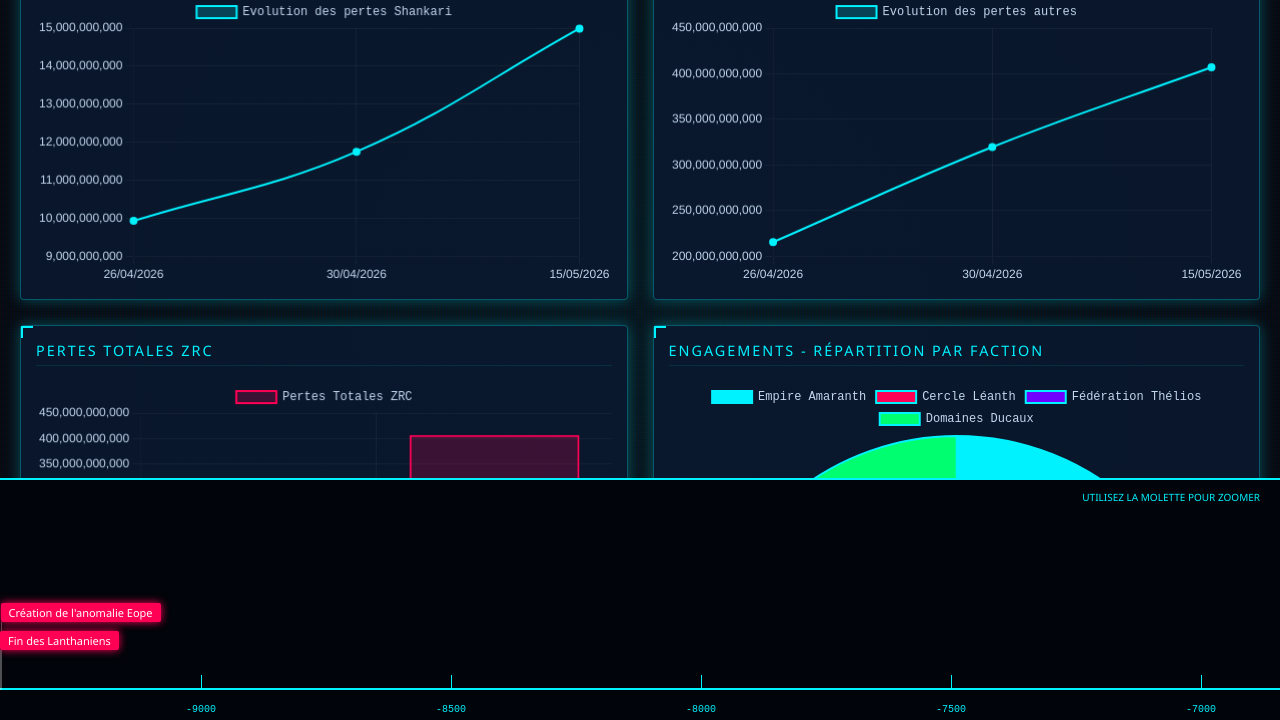
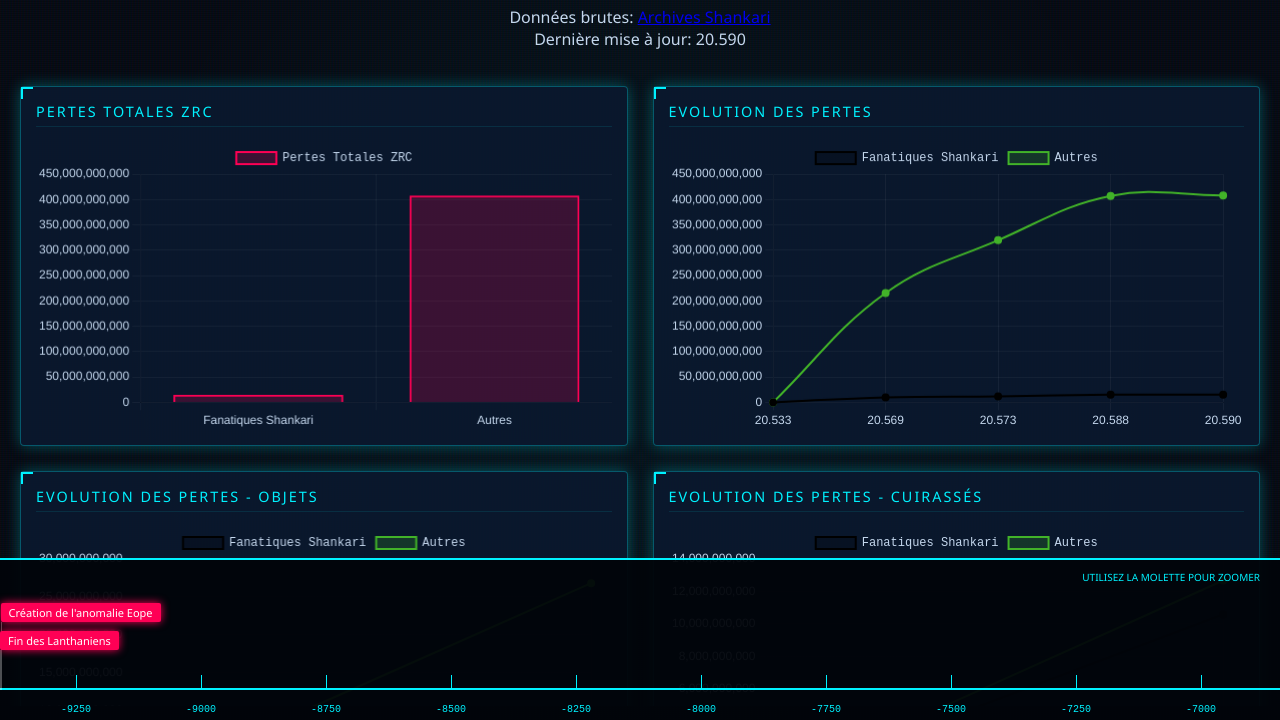
Before and after one commit to Andromelus-ng/Andromelus-ng, a plain HTML site: page index.html in a window 1280 px wide. Shown: the part 80-800 px from the top of the page. Drawn offline with nearby package versions, Linux system fonts and the light colour scheme.

Commit message:
20.590 - 17/05/2026

```diff
--- a/index.html
+++ b/index.html
@@ -1,9 +1,10 @@
 <!DOCTYPE html>
 <html lang="fr">
+
 <head>
     <meta charset="UTF-8">
     <meta name="viewport" content="width=device-width, initial-scale=1.0">
-    <title>Archives Tactiques - Commandement Galactique</title>
+    <title>Archives Shankari</title>
     <script src="https://cdn.jsdelivr.net/npm/chart.js"></script>
     <style>
         :root {
@@ -15,9 +16,12 @@
             --border-glow: 0 0 15px rgba(0, 242, 255, 0.3);
         }
 
-        body, html {
-            margin: 0; padding: 0;
-            height: 100%; width: 100%;
+        body,
+        html {
+            margin: 0;
+            padding: 0;
+            height: 100%;
+            width: 100%;
             background-color: var(--bg-deep);
             color: var(--text-main);
             font-family: 'Oxanium', 'Segoe UI', Roboto, sans-serif;
@@ -31,7 +35,7 @@
 
         /* Dashboard Area */
         #dashboard {
-            height: 70%;
+            height: 80%;
             width: 100%;
             overflow-y: auto;
             padding: 20px;
@@ -51,8 +55,14 @@
         }
 
         .chart-container::before {
-            content: ""; position: absolute; top: 0; left: 0; width: 10px; height: 10px;
-            border-top: 2px solid var(--neon-blue); border-left: 2px solid var(--neon-blue);
+            content: "";
+            position: absolute;
+            top: 0;
+            left: 0;
+            width: 10px;
+            height: 10px;
+            border-top: 2px solid var(--neon-blue);
+            border-left: 2px solid var(--neon-blue);
         }
 
         .chart-title {
@@ -68,8 +78,10 @@
         /* Timeline Area */
         #timeline-anchor {
             position: fixed;
-            bottom: 0; left: 0; width: 100%;
-            height: 30%;
+            bottom: 0;
+            left: 0;
+            width: 100%;
+            height: 20%;
             background: rgba(2, 5, 10, 0.95);
             border-top: 2px solid var(--neon-blue);
             z-index: 100;
@@ -77,7 +89,8 @@
         }
 
         #timeline-viewport {
-            width: 100%; height: 100%;
+            width: 100%;
+            height: 100%;
             overflow: hidden;
             position: relative;
             cursor: grab;
@@ -86,20 +99,25 @@
         #timeline-content {
             height: 100%;
             position: absolute;
-            top: 0; left: 0;
+            top: 0;
+            left: 0;
             transition: transform 0.1s ease-out;
         }
 
         .time-axis {
             position: absolute;
-            bottom: 30px; left: 0; width: 100%;
-            height: 2px; background: var(--neon-blue);
+            bottom: 30px;
+            left: 0;
+            width: 100%;
+            height: 2px;
+            background: var(--neon-blue);
         }
 
         .year-tick {
             position: absolute;
             bottom: 0;
-            width: 1px; height: 15px;
+            width: 1px;
+            height: 15px;
             background: var(--neon-blue);
         }
 
@@ -155,10 +173,14 @@
         #modal-overlay {
             display: none;
             position: fixed;
-            top: 0; left: 0; width: 100%; height: 100%;
-            background: rgba(0,0,0,0.85);
+            top: 0;
+            left: 0;
+            width: 100%;
+            height: 100%;
+            background: rgba(0, 0, 0, 0.85);
             z-index: 2000;
-            justify-content: center; align-items: center;
+            justify-content: center;
+            align-items: center;
         }
 
         #info-modal {
@@ -171,29 +193,61 @@
             position: relative;
         }
 
-        #info-modal h2 { color: var(--neon-blue); margin-top: 0; text-transform: uppercase; }
-        #info-modal .date-info { color: var(--neon-red); font-weight: bold; margin-bottom: 20px; font-family: monospace; }
-        #info-modal p { line-height: 1.6; }
+        #info-modal h2 {
+            color: var(--neon-blue);
+            margin-top: 0;
+            text-transform: uppercase;
+        }
+
+        #info-modal .date-info {
+            color: var(--neon-red);
+            font-weight: bold;
+            margin-bottom: 20px;
+            font-family: monospace;
+        }
+
+        #info-modal p {
+            line-height: 1.6;
+        }
+
         #info-modal .close-btn {
-            position: absolute; top: 15px; right: 15px;
-            cursor: pointer; color: var(--neon-red); font-weight: bold;
-            border: 1px solid var(--neon-red); padding: 5px 10px;
+            position: absolute;
+            top: 15px;
+            right: 15px;
+            cursor: pointer;
+            color: var(--neon-red);
+            font-weight: bold;
+            border: 1px solid var(--neon-red);
+            padding: 5px 10px;
         }
 
         #zoom-indicator {
-            position: absolute; top: 10px; right: 20px;
-            font-size: 10px; color: var(--neon-blue);
+            position: absolute;
+            top: 10px;
+            right: 20px;
+            font-size: 10px;
+            color: var(--neon-blue);
             text-transform: uppercase;
         }
 
-        ::-webkit-scrollbar { width: 6px; height: 6px; }
-        ::-webkit-scrollbar-thumb { background: var(--neon-blue); }
-        ::-webkit-scrollbar-track { background: transparent; }
+        ::-webkit-scrollbar {
+            width: 6px;
+            height: 6px;
+        }
 
+        ::-webkit-scrollbar-thumb {
+            background: var(--neon-blue);
+        }
+
+        ::-webkit-scrollbar-track {
+            background: transparent;
+        }
     </style>
 </head>
+
 <body>
-
+<h1 style="text-align: center;">Fanatiques Shankari - SIMIL - Archives</h1>
+<p style="text-align: center;">Données brutes: <a href="https://docs.google.com/spreadsheets/d/17NP_RPjoC8Iffd2b-dGDGBTo0Dj-Z2lc73VvLfwS0nU/edit?usp=sharing">Archives Shankari</a><br>Dernière mise à jour: 20.590</p>
 <div id="dashboard">
         <!-- Graphs are dynamically inserted here -->
     </div>
@@ -275,7 +329,9 @@
             [19503, "Destruction Terminus Amaranth", "La colonie avant poste Terminus Amaranth est détruite par le Gouverneur Amaranth John Hastings"],
             [19493, "Seigneurs de Scarr", "Les catastrophes militaires Amaranthes précédentes poussent les Seigneurs de Scarr à mettre une grande pression sur les mondes Shankari, négociant par cela la décolonisation de Terminus Amaranth, refusée par le Haut Commandement Shankar."],
             [18566, "Allégement des charges de l'Empire Sakura", "Le Culte de Kharinerin participe à l'allégement des charges de l'Empire Sakura en satomisant 1 500 000 canonnières"],
-        [18561, "Destruction de l'Orakor", "L'Oranor Khor Anéanth fait sécession et lance l'Orakor sur la Legio Tenebris, qui sera détruit par la défense locale."]
+            [18561, "Destruction de l'Orakor", "L'Oranor Khor Anéanth fait sécession et lance l'Orakor sur la Legio Tenebris, qui sera détruit par la défense locale."],
+            [20589, "Satomisation Prééminence", "Satomisation Orbitate de la colonie Prééminence en 34:271:7 (Aelron), appartenant au Despotat de Théopolis (Domaines Ducaux) par la Legio Kharinerin. Un peu plus d'un milliard de morts."]
+            ,[20566, "Démantellement Station Commerciale", "Démantellement de 67 stations commerciales appartenant au Gouverneur Altarien, en 12:467:15 (territoire Amaranth)"]
         ];
 
         rawHisto.forEach(item => {
@@ -291,7 +347,8 @@
             [18391, 18397, "Petite Guerre de 3 ans", "Guerre entre le Gouverneur Léanth Suprem System Lord et les Fanatiques Shankari, déclenchée suite à une attaque sur un Oranor. L'utilisation de la bombe P est reconnue. Le conflit semble cesser brusquement alors que les Fanatiques Shankari impose un embargo commercial violent sur tous les mondes de Suprem System Lord."],
             [18636, 18666, "Guerre Melrehno-Zetranne", "La Phalange de Mohr, dont fait partie le Culte de Kharinerin, dirigée par l'Oranor Morwen Sombre Roi, déclare la guerre au Dominion Zétran. De colossales pertes civiles sont référencées dans le Dominion."],
             [20030, 20043, "Invasion Celestus 134", "Ouvert par l'Empire Amaranth, il s'avèra presque entièrement vide."],
-        [19932, 20009, "Guerre Melrehno-Thélios", "Guerre contre la Fédération Thélios."]
+            [19932, 20009, "Guerre Melrehno-Thélios", "Guerre contre la Fédération Thélios."],
+            [20588, 20589, "Opération ac0d2d3", "Ojectif: Détruire la colonie Prééminence du Despotat de Theopolis (Domaines Ducaux) en 34:271:7:0"],
         ];
 
         rawPeriodes.forEach(item => {
@@ -317,7 +374,7 @@
             content.querySelectorAll('.event-point, .period-block, .year-tick, .year-label, .stem').forEach(e => e.remove());
 
             // Générer Axe et Ticks (500 ans)
-        for (let y = Math.ceil(START_YEAR/500)*500; y <= END_YEAR; y += 500) {
+            for (let y = Math.ceil(START_YEAR / 250) * 250; y <= END_YEAR; y += 250) {
                 const x = (y - START_YEAR) * zoom;
                 const tick = document.createElement('div');
                 tick.className = 'year-tick';
@@ -353,7 +410,7 @@
 
             // Générer Événements (avec gestion de superposition)
             const levels = [];
-        const sortedHisto = [...Histo].sort((a,b) => a.Date - b.Date);
+            const sortedHisto = [...Histo].sort((a, b) => a.Date - b.Date);
 
             sortedHisto.forEach(h => {
                 const x = (h.Date - START_YEAR) * zoom;
@@ -365,7 +422,7 @@
                 // Calculer hauteur pour éviter overlap
                 const width = div.offsetWidth + 20;
                 let level = 0;
-            while(levels[level] > x - 50) { level++; }
+                while (levels[level] > x - 50) { level++; }
                 levels[level] = x + width;
 
                 const finalY = 70 + (level * 28);
@@ -426,12 +483,53 @@
         // --- MODAL ---
         function openModal(title, date, desc) {
             document.getElementById('modal-title').innerText = title;
-        document.getElementById('modal-date').innerText = "An : " + date;
+            document.getElementById('modal-date').innerText = date + " TSU";
             document.getElementById('modal-desc').innerText = desc || "Aucune description supplémentaire disponible.";
             document.getElementById('modal-overlay').style.display = 'flex';
         }
         function closeModal() { document.getElementById('modal-overlay').style.display = 'none'; }
 
+
+        function addMultipleLinesChart(title, labels, yaxis, data, colors) {
+            const container = document.getElementById('dashboard');
+            const wrapper = document.createElement('div');
+            wrapper.className = 'chart-container';
+            wrapper.innerHTML = `<div class="chart-title">${title}</div><canvas></canvas>`;
+            container.appendChild(wrapper);
+
+            var datasets = new Array()
+            for (const [i, value] of data.entries()) {
+                d = {
+                    label: labels[i],
+                    data: value,
+                    borderColor: colors[i],
+                    backgroundColor: colors[i] + '33',
+                    borderWidth: 2,
+                    pointBackgroundColor: colors[i],
+                    tension: 0.4
+                }
+                datasets.push(d)
+            }
+
+            const ctx = wrapper.querySelector('canvas').getContext('2d');
+            const config = {
+                type: 'line',
+                data: {
+                    labels: yaxis,
+                    datasets: datasets
+                },
+                options: {
+                    responsive: true,
+                    plugins: { legend: { labels: { color: '#c4d7ed', font: { family: 'monospace' } } } },
+                    scales: {
+                        y: { grid: { color: 'rgba(255,255,255,0.05)' }, ticks: { color: '#c4d7ed' } },
+                        x: { grid: { color: 'rgba(255,255,255,0.05)' }, ticks: { color: '#c4d7ed' } }
+                    }
+                }
+            };
+            console.log(config)
+            new Chart(ctx, config);
+        }
         // --- GRAPHS UTILITY ---
         function addChart(type, title, labels, data, color = '#00f2ff') {
             const container = document.getElementById('dashboard');
@@ -471,14 +569,47 @@
         renderTimeline();
 
         // Exemples de graphiques par défaut
-    addChart('courbe', 'Evolution des pertes Shankari', ['26/04/2026', '30/04/2026', '15/05/2026'], [9930754405, 11751112174, 14988659451]);
-    addChart('courbe', 'Evolution des pertes autres', ['26/04/2026', '30/04/2026', '15/05/2026'], [215535513251, 319735242554, 407073825399]);
-    addChart('histogramme', 'Pertes Totales ZRC', ['Fanatiques Shankari', 'Autres'], [14988659451, 407073825399], '#ff0055');
+        addChart('histogramme', 'Pertes Totales ZRC', ['Fanatiques Shankari', 'Autres'], [14988659451, 408180100411], '#ff0055');
+
+        addMultipleLinesChart("Evolution des pertes", ['Fanatiques Shankari', 'Autres'],
+            ['20.533','20.569', '20.573', '20.588', '20.590'],
+            [[0,9930754405, 11751112174, 14988659451, 14988659451], [0,215535513251, 319735242554, 407073825399, 408180100411]],
+            ['#000000', '#42b329']);
+
+
+        addMultipleLinesChart("Evolution des pertes - Objets", ['Fanatiques Shankari', 'Autres'],
+            ['20.533', '20.590'],
+            [[0,0], [0,26812900000]],
+            ['#000000', '#42b329']);
+
+        addMultipleLinesChart("Evolution des pertes - Cuirassés", ['Fanatiques Shankari', 'Autres'],
+            ['20.533', '20.590'],
+            [[0,10590538640], [0,12677404443]],
+            ['#000000', '#42b329']);
+
+        addMultipleLinesChart("Evolution des pertes - Chasseurs", ['Fanatiques Shankari', 'Autres'],
+            ['20.533', '20.590'],
+            [[0,2052323456], [0,3948143676]],
+            ['#000000', '#42b329']);
+
+        addMultipleLinesChart("Evolution des pertes - Croiseurs", ['Fanatiques Shankari', 'Autres'],
+            ['20.533', '20.590'],
+            [[0,2313063466], [0,6251960602]],
+            ['#000000', '#42b329']);
+
+        addMultipleLinesChart("Evolution des pertes - Modules", ['Fanatiques Shankari', 'Autres'],
+            ['20.533', '20.590'],
+            [[0,4564652], [0,103424088255]],
+            ['#000000', '#42b329']);
+
+        addMultipleLinesChart("Evolution des pertes - Divers", ['Fanatiques Shankari', 'Autres'],
+            ['20.533', '20.590'],
+            [[0,28169235], [0,255065603433]],
+            ['#000000', '#42b329']);
+
         addChart('secteur', 'Engagements - répartition par faction',
-    ['Empire Amaranth', 'Cercle Léanth', 'Fédération Thélios', 'Domaines Ducaux'], [87.62, 1.03, 0.51, 10.82]);
-    addChart('secteur', 'Engagements - Types',
-    ['Secteur', 'Colonie', 'Interception', 'Fait Notable'], [123, 10, 1, 59]);
-
+            ['Empire Amaranth', 'Cercle Léanth', 'Fédération Thélios', 'Domaines Ducaux'], [170, 3, 1, 21]);
     </script>
 </body>
+
 </html>
```
Lines whose indentation alone changed are shown as unchanged.
